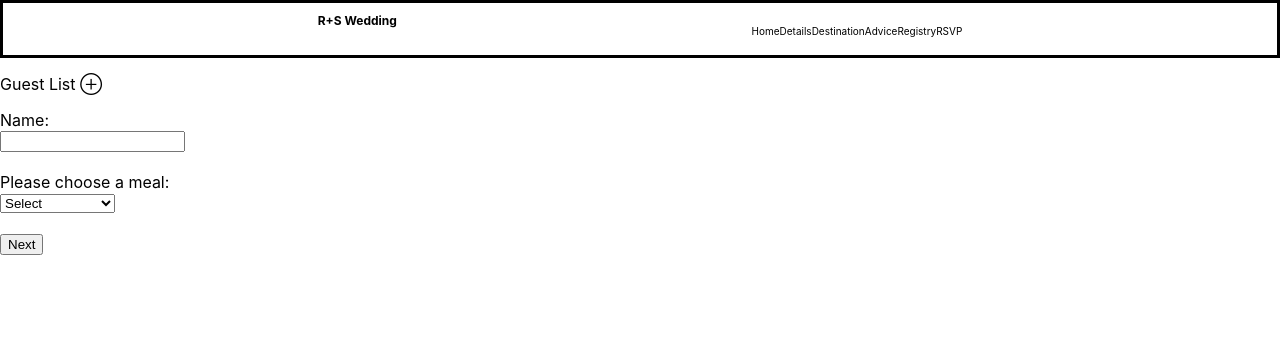
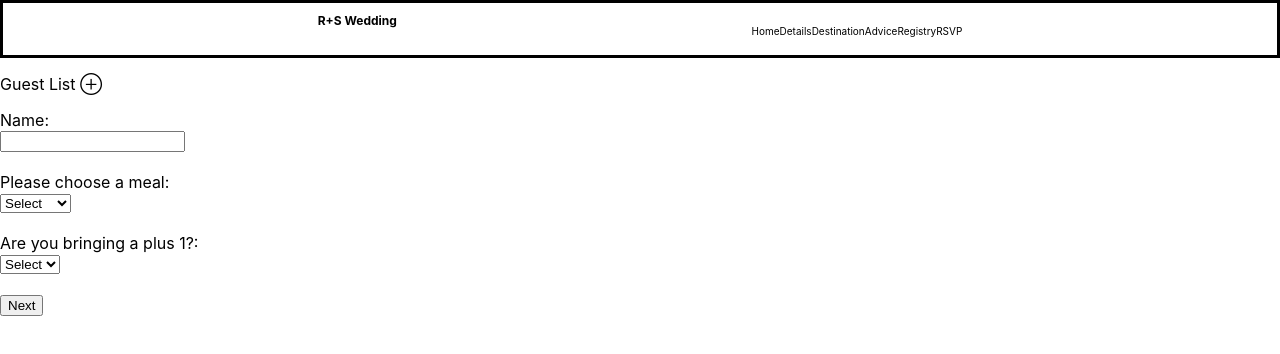
Before and after one commit to searle927/Capstone-Project, a React (Create React App) app in the folder client/: page /RSVP in a window 1280 px wide. Shown: the top 354 px of the page. Built offline with nearby package versions, Linux system fonts and the light colour scheme; the HTML template or start-up script is replaced by a standard one.

Commit message:
fixing RSVP  component. Number of guests not rendering

```diff
--- a/client/src/components/RSVP/Confirm.jsx
+++ b/client/src/components/RSVP/Confirm.jsx
@@ -8,7 +8,8 @@ const Confirm = ( props ) => {
 
   <h2>Confirm RSVP Details</h2>
   <p>Name: {props.name}</p>
-  <p>Dietary Requirements: {props.dietaryRequirements}</p>
+  <p>Food Options: {props.foodOptions}</p>
+  <p>Number of Guests: {props.guestNum}</p>
 
   <button
      className="secondarybtn"
--- a/client/src/components/RSVP/Form.jsx
+++ b/client/src/components/RSVP/Form.jsx
@@ -9,7 +9,11 @@ class Form extends React.Component {
  // has been passed in from from the parent via props
   nextCicked = e => {
     e.preventDefault();
-    this.props.showConfirmScreen(this.state.name, this.state.dietaryRequirements);
+    this.props.showConfirmScreen(
+        this.state.name,
+        this.state.foodOptions,
+        this.state.guestNum
+        );
   }
 
   render() {
@@ -40,12 +44,29 @@ class Form extends React.Component {
           <br />
           <select
           className="textfield"
-          onChange={e => this.setState({ dietaryRequirements: e.target.value})}>
+          onChange={e => this.setState({ foodOptions: e.target.value})}>
               <option value="" disabled selected>Select</option>
               <option value="chicken">Chicken</option>
               <option value="fish">Fish</option>
               <option value="beef">Beef</option>
-              <option value="vegan">I dont eat meat!</option>
+              <option value="vegan">Vegan</option>
+          </select>
+      <br /><br />
+      </label>
+
+
+     {/* Are you bringing a plus one? */}
+      <label>
+      Are you bringing a plus 1?:
+          <br />
+          <select
+          className="textfield"
+          onChange={e => this.setState({ guestNum: e.target.value})}>
+              <option value="" disabled selected>Select</option>
+              <option value="none">None</option>
+              <option value="one">1</option>
+              <option value="two">2</option>
+              <option value="three">3</option>
           </select>
       <br /><br />
       </label>
--- a/client/src/components/RSVP/RSVP.jsx
+++ b/client/src/components/RSVP/RSVP.jsx
@@ -17,16 +17,16 @@ state = {
 
 
 //Saves the users entry as a pending invite,validates
-  onSubmit(name, dietaryRequirements) {
+  onSubmit(name, foodOptions) {
     console.log(name)
-    if (name === undefined || dietaryRequirements === undefined) {
+    if (name === undefined || foodOptions === undefined) {
       console.log("error")
       this.setState({errorMessage: 'Please fill all fields'})
     } else {
 
     let pendingRsvp = []
     pendingRsvp.name = name;
-    pendingRsvp.dietaryRequirements = dietaryRequirements;
+    pendingRsvp.foodOptions = foodOptions;
     this.setState({ pendingRsvp: pendingRsvp, showConfirmScreen: true });
    }
   };
@@ -37,7 +37,7 @@ state = {
     let rsvps = [...this.state.rsvps]
     let newRsvp = {}
     newRsvp.name = this.state.pendingRsvp.name;
-    newRsvp.dietaryRequirements = this.state.pendingRsvp.dietaryRequirements;
+    newRsvp.foodOptions = this.state.pendingRsvp.foodOptions;
     rsvps.push(newRsvp);
     this.setState ({ rsvps: rsvps, showConfirmScreen: false, errorMessage: '' })
   }
@@ -55,12 +55,12 @@ state = {
   let view;
   if (this.state.showConfirmScreen === false) {
       view = <Form
-      showConfirmScreen={(name, dietaryRequirements) => this.onSubmit(name, dietaryRequirements)}
+      showConfirmScreen={(name, foodOptions) => this.onSubmit(name, foodOptions)}
       errorMessage={this.state.errorMessage}/>
   } else {
       view = <Confirm
       name={this.state.pendingRsvp.name}
-      dietaryRequirements={this.state.pendingRsvp.dietaryRequirements}
+      foodOptions={this.state.pendingRsvp.foodOptions}
       onConfirm={this.onConfirm}
       onEdit={() => this.setState ({ showConfirmScreen: false, errorMessage: '' })}/>
   }
@@ -71,7 +71,7 @@ state = {
   if (this.state.toggleRsvps === true && this.state.rsvps.length <= 0) {
         rsvps = <div><p>No guests so far</p></div>
       } else if (this.state.toggleRsvps === true) {
-        rsvps = <div> {this.state.rsvps.map((r) => { return <li>{r.name}, {r.dietaryRequirements}</li> })} </div>
+        rsvps = <div> {this.state.rsvps.map((r) => { return <li>{r.name}, {r.foodOptions}</li> })} </div>
     } else {
   //else nothing is rendered as section is not toggled
   }
```
